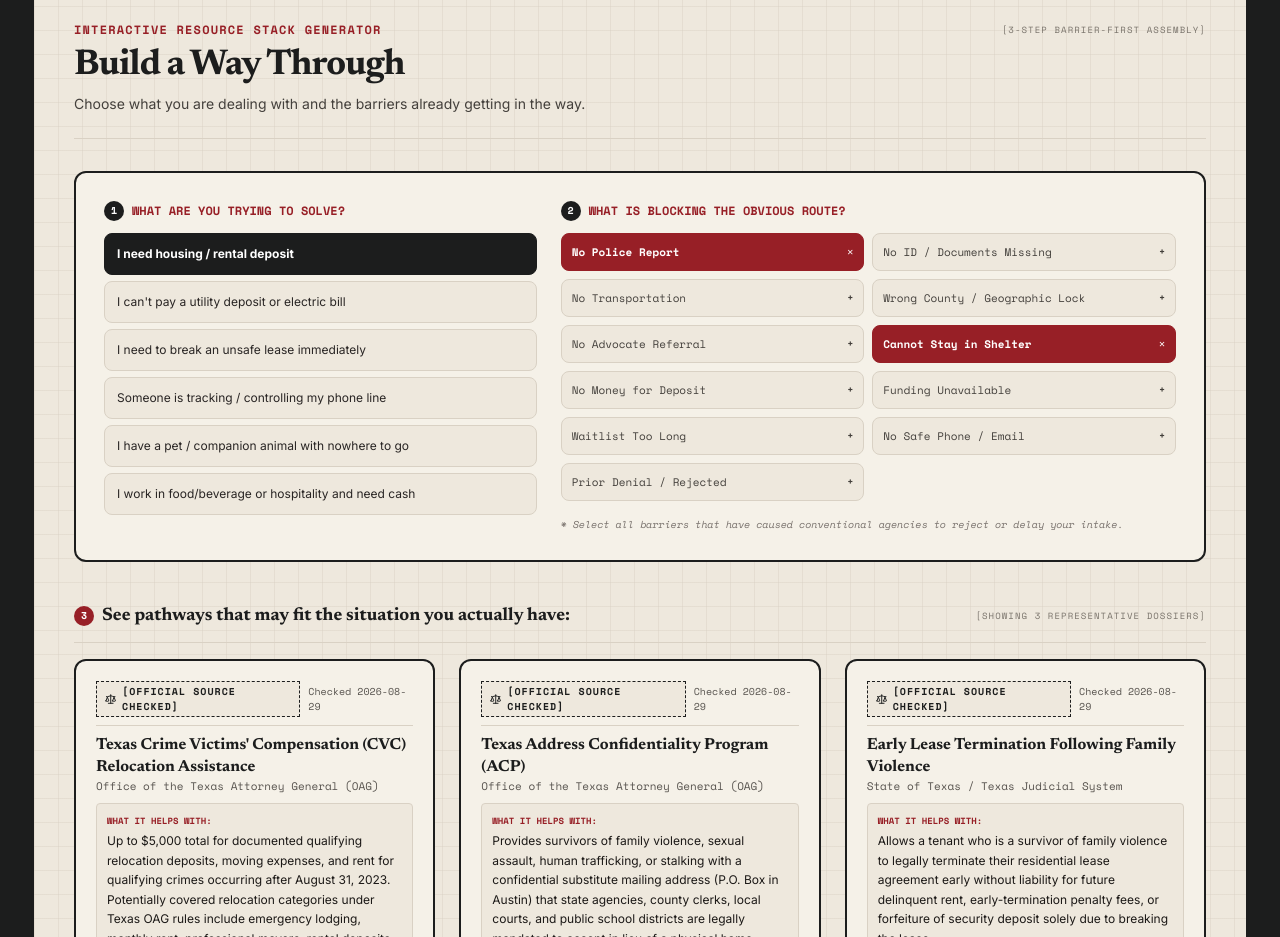
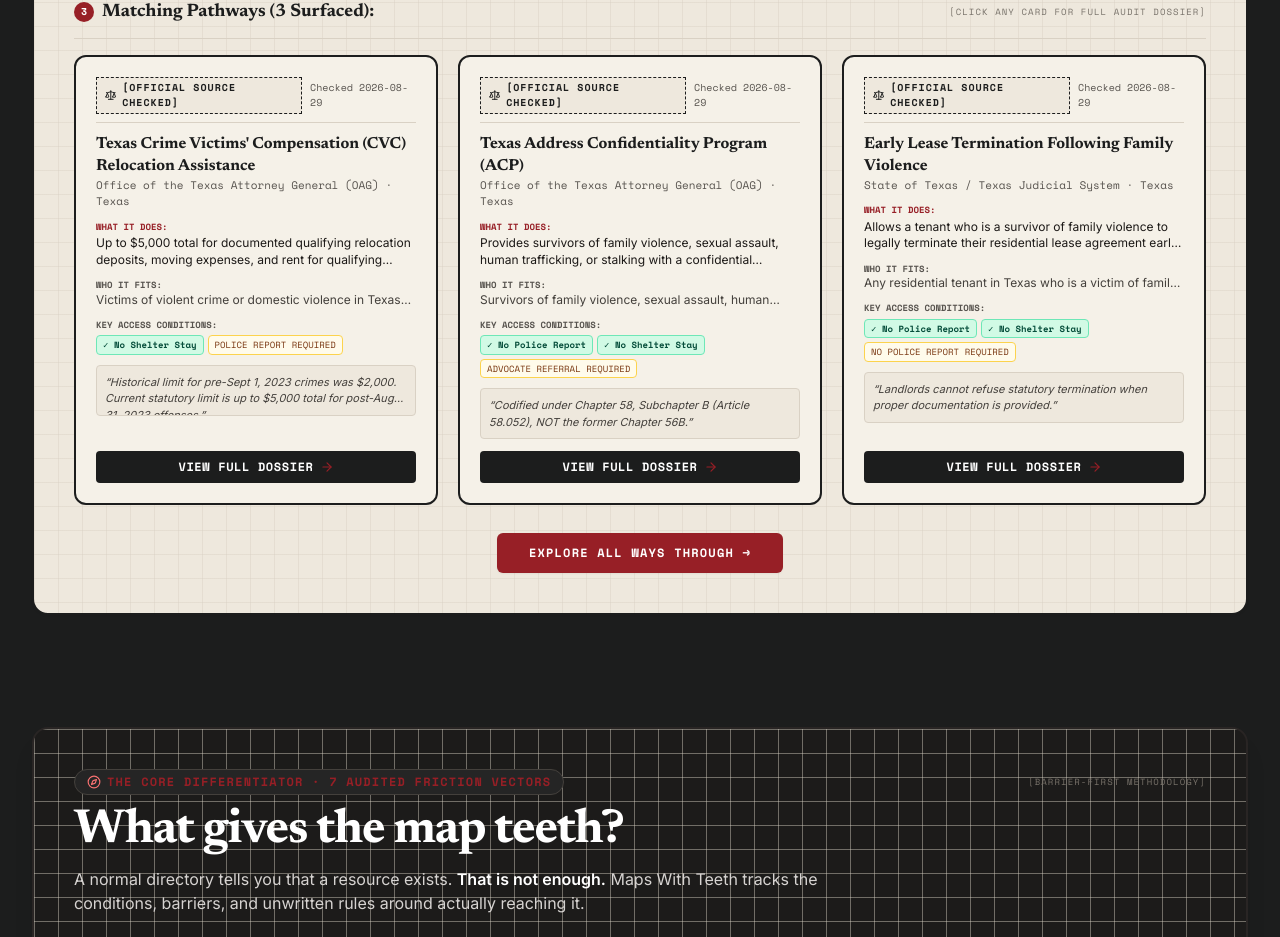
Before and after one commit to rouguemuse/mapswithteeth, a Next.js app: page / in a window 1280 px wide. Shown: the part 2640-3577 px from the top of the page. Built offline with nearby package versions, Linux system fonts and the light colour scheme.

Commit message:
feat(hierarchy): lock refined homepage sequence with prioritized problem entry, elevated teeth section, and shortened scannable cards

```diff
--- a/src/app/page.tsx
+++ b/src/app/page.tsx
@@ -1,9 +1,9 @@
 import React from "react";
 import { HeroThesisSection } from "@/components/home/HeroThesisSection";
-import { TexasVsNationwideSection } from "@/components/home/TexasVsNationwideSection";
 import { WhatAreYouTryingToSolveSection } from "@/components/home/WhatAreYouTryingToSolveSection";
 import { BuildAWayThroughSection } from "@/components/home/BuildAWayThroughSection";
 import { TheTeethSection } from "@/components/home/TheTeethSection";
+import { TexasVsNationwideSection } from "@/components/home/TexasVsNationwideSection";
 import { HowWeKnowSection } from "@/components/home/HowWeKnowSection";
 import { BuiltTestingProposedSection } from "@/components/home/BuiltTestingProposedSection";
 import { BridgeSection } from "@/components/home/BridgeSection";
@@ -12,45 +12,45 @@ import { StakeholderFeedbackSection } from "@/components/feedback/StakeholderFee
 export default function HomePage() {
   return (
     <div className="space-y-20 sm:space-y-28 pb-24 select-none font-sans">
-      {/* 1. Hero — 60/40 Asymmetric Framing with System Access Flow Diagram */}
+      {/* 1. Hero — Open Cartographic Annotated Flow */}
       <HeroThesisSection />
 
-      {/* 2. Immediately Clarify Texas vs. Nationwide */}
+      {/* 2. What are you actually trying to solve? (Immediate User-Centered Problem Entry) */}
+      <section className="max-w-7xl mx-auto px-4 sm:px-6 lg:px-8">
+        <WhatAreYouTryingToSolveSection />
+      </section>
+
+      {/* 3. Build a Way Through (Interactive 3-Step Stack Generator) */}
+      <section className="max-w-7xl mx-auto px-4 sm:px-6 lg:px-8">
+        <BuildAWayThroughSection />
+      </section>
+
+      {/* 4. The Teeth: What Blocks Access (Core Visual Differentiator) */}
+      <section className="max-w-7xl mx-auto px-4 sm:px-6 lg:px-8">
+        <TheTeethSection />
+      </section>
+
+      {/* 5. Texas Deep Dive / Other Ways Through / Ask Us to Look */}
       <section className="max-w-7xl mx-auto px-4 sm:px-6 lg:px-8">
         <TexasVsNationwideSection />
       </section>
 
-      {/* 3. “What are you trying to solve?” Problem-First Cards */}
-      <section className="max-w-7xl mx-auto px-4 sm:px-6 lg:px-8">
-        <WhatAreYouTryingToSolveSection />
-      </section>
-
-      {/* 4. Ways Through Interactive Resource Stack (“Build a Way Through”) */}
-      <section className="max-w-7xl mx-auto px-4 sm:px-6 lg:px-8">
-        <BuildAWayThroughSection />
-      </section>
-
-      {/* 5. Explain “The Teeth” — 7 Friction Levers */}
-      <section className="max-w-7xl mx-auto px-4 sm:px-6 lg:px-8">
-        <TheTeethSection />
-      </section>
-
-      {/* 6. How We Know What We Know — 5 Verification Tiers */}
+      {/* 6. How We Know What We Know (5 Verification Tiers) */}
       <section className="max-w-7xl mx-auto px-4 sm:px-6 lg:px-8">
         <HowWeKnowSection />
       </section>
 
-      {/* 7. Built / Testing / Proposed Roadmap */}
+      {/* 7. Built / Testing / Proposed (Stage-Disclosure Roadmap) */}
       <section className="max-w-7xl mx-auto px-4 sm:px-6 lg:px-8">
         <BuiltTestingProposedSection />
       </section>
 
-      {/* 8. Bridge — Lightweight Continuity Architecture */}
+      {/* 8. Bridge / Continuity Architecture */}
       <section className="max-w-7xl mx-auto px-4 sm:px-6 lg:px-8">
         <BridgeSection />
       </section>
 
-      {/* 9. Help Pressure-Test the Map — Stakeholder & Community Feedback */}
+      {/* 9. Pressure-Test the Model / Stakeholder & Community Feedback */}
       <section className="max-w-7xl mx-auto px-4 sm:px-6 lg:px-8">
         <StakeholderFeedbackSection />
       </section>
--- a/src/components/home/BuildAWayThroughSection.tsx
+++ b/src/components/home/BuildAWayThroughSection.tsx
@@ -17,6 +17,7 @@ import {
   ExternalLink,
   SlidersHorizontal,
   Compass,
+  Sparkles
 } from "lucide-react";
 
 export function BuildAWayThroughSection() {
@@ -56,7 +57,7 @@ export function BuildAWayThroughSection() {
     );
   };
 
-  // Filter resources dynamically to select 3 high-detail representative pathways
+  // Filter resources dynamically to select 3 representative pathways
   const surfacedResources = React.useMemo(() => {
     let pool = PUBLIC_RESOURCES;
 
@@ -99,7 +100,6 @@ export function BuildAWayThroughSection() {
       );
     }
 
-    // Default top 3 representative resources
     if (pool.length < 3) {
       pool = PUBLIC_RESOURCES;
     }
@@ -142,7 +142,7 @@ export function BuildAWayThroughSection() {
               <button
                 key={opt.id}
                 onClick={() => setSelectedProblem(opt.id)}
-                className={`w-full text-left p-3 rounded-lg border text-xs transition-all font-sans ${
+                className={`w-full text-left p-2.5 rounded-lg border text-xs transition-all font-sans ${
                   selectedProblem === opt.id
                     ? "bg-[#1C1D1D] text-white font-bold border-[#1C1D1D] shadow-xs"
                     : "bg-[#EEE8DD] text-stone-800 border-[#D9D1C4] hover:border-[#1C1D1D]"
@@ -190,26 +190,26 @@ export function BuildAWayThroughSection() {
         </div>
       </div>
 
-      {/* Step 3: 3 Rich Representative Results */}
+      {/* Step 3: Streamlined & Scannable Resource Cards */}
       <div className="space-y-4 pt-2">
         <div className="flex flex-wrap items-center justify-between gap-2 border-b border-[#D9D1C4] pb-3">
           <div className="flex items-center gap-2 text-[#1C1D1D] font-serif font-bold text-lg">
             <span className="w-5 h-5 rounded-full bg-[#971F26] text-white flex items-center justify-center text-[10px] font-mono">
               3
             </span>
-            <span>See pathways that may fit the situation you actually have:</span>
+            <span>Matching Pathways ({surfacedResources.length} Surfaced):</span>
           </div>
-          <span className="coord-tick">[SHOWING 3 REPRESENTATIVE DOSSIERS]</span>
+          <span className="coord-tick">[CLICK ANY CARD FOR FULL AUDIT DOSSIER]</span>
         </div>
 
-        <div className="grid gap-6 md:grid-cols-3">
+        <div className="grid gap-5 md:grid-cols-3">
           {surfacedResources.map((resource) => (
             <div
               key={resource.id}
-              className="bg-[#F5F1E8] border-2 border-[#1C1D1D] rounded-xl p-5 flex flex-col justify-between hover:shadow-md transition-all shadow-xs space-y-4"
+              className="bg-[#F5F1E8] border-2 border-[#1C1D1D] rounded-xl p-5 flex flex-col justify-between hover:shadow-md transition-all shadow-xs space-y-3"
             >
-              {/* Card Header & Verification */}
-              <div className="space-y-2">
+              <div className="space-y-2.5">
+                {/* 1. Verification Status & Timestamp */}
                 <div className="flex items-center justify-between gap-2 border-b border-[#D9D1C4] pb-2">
                   <VerificationBadge status={resource.verificationStatus} />
                   <span className="text-[10px] font-mono text-stone-600">
@@ -217,54 +217,49 @@ export function BuildAWayThroughSection() {
                   </span>
                 </div>
 
+                {/* Title & Organization */}
                 <div>
                   <h3 className="text-base font-serif font-bold text-[#1C1D1D] leading-snug">
                     {resource.name}
                   </h3>
                   <p className="text-[11px] font-mono text-stone-600">
-                    {resource.organization}
+                    {resource.organization} · {resource.county ? `${resource.county} Co., TX` : (resource.state === 'TX' ? 'Texas' : 'Nationwide')}
                   </p>
                 </div>
 
-                {/* Expose: What it helps with */}
-                <div className="p-2.5 bg-[#EEE8DD] rounded border border-[#D9D1C4] space-y-1">
+                {/* 2. What It Does */}
+                <div className="space-y-0.5">
                   <span className="text-[9px] font-mono uppercase font-bold text-[#971F26] block">
-                    WHAT IT HELPS WITH:
+                    WHAT IT DOES:
                   </span>
-                  <p className="text-xs text-stone-900 font-sans leading-relaxed">
+                  <p className="text-xs text-stone-900 font-sans leading-snug line-clamp-2">
                     {resource.whatItCanHelpWith || resource.whatItActuallyProvides}
                   </p>
                 </div>
 
-                {/* Expose: Who can use it & Where it works */}
-                <div className="grid grid-cols-2 gap-2 text-[11px] font-mono text-stone-800">
-                  <div className="p-2 bg-[#EEE8DD] rounded border border-[#D9D1C4]">
-                    <span className="text-[9px] text-stone-500 uppercase block font-bold">WHO CAN USE:</span>
-                    <span className="truncate block">{resource.eligibility}</span>
-                  </div>
-                  <div className="p-2 bg-[#EEE8DD] rounded border border-[#D9D1C4]">
-                    <span className="text-[9px] text-stone-500 uppercase block font-bold">WHERE IT WORKS:</span>
-                    <span className="truncate block">{resource.county ? `${resource.county} Co., TX` : (resource.state === 'TX' ? 'Texas Statewide' : 'Nationwide')}</span>
-                  </div>
+                {/* 3. Who It Fits */}
+                <div className="text-[11px] font-sans text-stone-800">
+                  <strong className="font-mono text-[9px] uppercase text-stone-600 block font-bold">WHO IT FITS:</strong>
+                  <p className="text-xs text-stone-700 line-clamp-1">{resource.eligibility}</p>
                 </div>
 
-                {/* Expose: Known Barriers / Friction */}
+                {/* 4. Key Barriers Bypassed / Access Conditions */}
                 <div className="space-y-1">
                   <span className="text-[9px] font-mono uppercase font-bold text-stone-600 block">
-                    KNOWN ACCESS CONDITIONS:
+                    KEY ACCESS CONDITIONS:
                   </span>
                   <div className="flex flex-wrap gap-1">
                     {resource.policeReportRequired === false && (
                       <span className="text-[9px] px-1.5 py-0.5 bg-emerald-100 border border-emerald-300 text-emerald-900 rounded font-mono font-bold">
-                        ✓ No Police Report Required
+                        ✓ No Police Report
                       </span>
                     )}
                     {resource.shelterConnectionRequired === false && (
                       <span className="text-[9px] px-1.5 py-0.5 bg-emerald-100 border border-emerald-300 text-emerald-900 rounded font-mono font-bold">
-                        ✓ No Shelter Stay Required
+                        ✓ No Shelter Stay
                       </span>
                     )}
-                    {resource.accessFrictions.slice(0, 2).map((f, i) => (
+                    {resource.accessFrictions.slice(0, 1).map((f, i) => (
                       <span key={i} className="text-[9px] px-1.5 py-0.5 bg-amber-50 border border-amber-300 text-amber-900 rounded font-mono">
                         {f.replace(/_/g, " ")}
                       </span>
@@ -272,21 +267,20 @@ export function BuildAWayThroughSection() {
                   </div>
                 </div>
 
-                {/* Expose: What you'll need */}
-                <div className="text-[11px] font-sans text-stone-700">
-                  <strong className="font-mono text-[10px] text-stone-900 uppercase">What you&apos;ll need: </strong>
-                  {resource.documentationRequired.length > 0
-                    ? resource.documentationRequired.slice(0, 2).join(", ")
-                    : "Self-attestation or standard intake."}
-                </div>
+                {/* 5. Why It May Be Useful */}
+                {resource.notes && (
+                  <div className="p-2 bg-[#EEE8DD] rounded border border-[#D9D1C4] text-[11px] text-stone-700 italic font-sans line-clamp-2">
+                    &ldquo;{resource.notes}&rdquo;
+                  </div>
+                )}
               </div>
 
-              {/* Action Button to Open Full Dossier Modal */}
+              {/* Action Button: View Full Dossier */}
               <button
                 onClick={() => setActiveModalResource(resource)}
-                className="w-full py-2 bg-[#1C1D1D] hover:bg-stone-800 text-white rounded text-xs font-mono font-bold uppercase tracking-wider flex items-center justify-center gap-1.5 transition-colors"
+                className="w-full mt-2 py-2 bg-[#1C1D1D] hover:bg-stone-800 text-white rounded text-xs font-mono font-bold uppercase tracking-wider flex items-center justify-center gap-1.5 transition-colors"
               >
-                <span>View Full Verification Dossier</span>
+                <span>View Full Dossier</span>
                 <ArrowRight className="w-3.5 h-3.5 text-[#971F26]" />
               </button>
             </div>
@@ -294,10 +288,10 @@ export function BuildAWayThroughSection() {
         </div>
 
         {/* Explore All CTA */}
-        <div className="pt-4 flex justify-center">
+        <div className="pt-3 flex justify-center">
           <Link
             href="/find-help"
-            className="px-8 py-3.5 bg-[#971F26] hover:bg-red-900 text-white rounded-md text-xs font-mono font-bold uppercase tracking-widest flex items-center gap-2 shadow-sm transition-all"
+            className="px-8 py-3 bg-[#971F26] hover:bg-red-900 text-white rounded-md text-xs font-mono font-bold uppercase tracking-widest flex items-center gap-2 shadow-sm transition-all"
           >
             <span>Explore all Ways Through →</span>
           </Link>
--- a/src/components/home/TheTeethSection.tsx
+++ b/src/components/home/TheTeethSection.tsx
@@ -8,112 +8,134 @@ import {
   Car,
   AlertTriangle,
   Compass,
+  Sparkles,
+  Layers
 } from "lucide-react";
 
 export function TheTeethSection() {
   const teethPillars = [
     {
       title: "Eligibility",
-      description: "Who qualifies — and who gets screened out.",
+      subtitle: "Who qualifies — and who gets screened out.",
       icon: SlidersHorizontal,
       code: "01",
+      detail: "Income limits, household definitions, categorical exclusions.",
     },
     {
       title: "Documentation",
-      description: "What you must produce before anyone will act.",
+      subtitle: "What you must produce before anyone will act.",
       icon: FileText,
       code: "02",
+      detail: "Photo ID, birth certificates, pay stubs, police reports, protective orders.",
     },
     {
       title: "Geography",
-      description: "County, city, ZIP, jurisdiction, residency and service-area restrictions.",
+      subtitle: "County, city, ZIP, jurisdiction, residency and service-area restrictions.",
       icon: MapPin,
       code: "03",
+      detail: "County line locks, municipal boundaries, residency tenure minimums.",
     },
     {
       title: "Referral Gates",
-      description: "Whether you can apply yourself or need an advocate, shelter, caseworker, officer, employer, school or other intermediary.",
+      subtitle: "Whether you can apply yourself or need an intermediary.",
       icon: KeyRound,
       code: "04",
+      detail: "Shelter advocate, caseworker, officer, employer, or institutional sponsor required.",
     },
     {
       title: "Timing",
-      description: "Waitlists, application windows, deadlines and funding cycles.",
+      subtitle: "Waitlists, application windows, deadlines and funding cycles.",
       icon: Clock,
       code: "05",
+      detail: "Monthly funding caps exhausted in hours, multi-month queues, retroactive deadlines.",
     },
     {
       title: "Access Conditions",
-      description: "Transportation, phone, internet, appointment, in-person or shelter-stay requirements.",
+      subtitle: "Physical and technical hurdles required to apply.",
       icon: Car,
       code: "06",
+      detail: "Transportation, phone line, in-person appointments, or mandatory shelter stays.",
     },
     {
       title: "Current Friction",
-      description: "Funding freezes, disconnected numbers, programs that technically exist but are not currently usable.",
+      subtitle: "Programs that exist on paper but are not currently usable.",
       icon: AlertTriangle,
       code: "07",
+      detail: "Funding freezes, unstaffed intake lines, paused applications, broken portals.",
     },
   ];
 
   return (
-    <section className="space-y-8 select-none font-sans">
-      {/* Section Header */}
-      <div className="border-b border-[#D9D1C4] pb-6 space-y-2">
+    <section className="bg-[#1C1B1A] text-[#F5F1E8] rounded-2xl p-6 sm:p-10 border-2 border-stone-800 shadow-xl space-y-8 select-none font-sans relative overflow-hidden bg-grid-diagram">
+      {/* Editorial Header */}
+      <div className="border-b border-stone-800 pb-6 space-y-3">
         <div className="flex flex-wrap items-center justify-between gap-2">
-          <span className="text-xs font-mono uppercase tracking-widest text-[#971F26] font-bold flex items-center gap-1.5">
-            <Compass className="w-3.5 h-3.5" />
-            <span>THE BARRIER-FIRST METHODOLOGY</span>
+          <span className="text-xs font-mono uppercase tracking-widest text-[#971F26] font-bold flex items-center gap-1.5 bg-[#252525] px-3 py-1 rounded-full border border-stone-700">
+            <Compass className="w-3.5 h-3.5 text-red-400" />
+            <span>THE CORE DIFFERENTIATOR · 7 AUDITED FRICTION VECTORS</span>
           </span>
-          <span className="coord-tick">[7 FRICTION LEVERS AUDITED]</span>
+          <span className="coord-tick text-stone-400">[BARRIER-FIRST METHODOLOGY]</span>
         </div>
 
-        <h2 className="text-3xl sm:text-4xl font-serif font-bold text-[#1C1D1D] tracking-tight">
+        <h2 className="text-3xl sm:text-4xl lg:text-5xl font-serif font-bold text-white tracking-tight">
           What gives the map teeth?
         </h2>
 
-        <p className="text-xs sm:text-sm text-stone-700 max-w-3xl leading-relaxed font-sans">
-          A normal directory tells you that a resource exists. That is not enough. Maps With Teeth also tracks the conditions around actually reaching it.
+        <p className="text-sm sm:text-base text-stone-300 max-w-3xl leading-relaxed font-sans">
+          A normal directory tells you that a resource exists. <strong className="text-white font-semibold">That is not enough.</strong> Maps With Teeth tracks the conditions, barriers, and unwritten rules around actually reaching it.
         </p>
       </div>
 
-      {/* 7 Teeth Pillars Grid */}
-      <div className="grid gap-4 sm:grid-cols-2 lg:grid-cols-3 xl:grid-cols-4">
+      {/* The 7 Teeth Pillars Grid + Centerpiece Callout */}
+      <div className="grid gap-4 sm:grid-cols-2 lg:grid-cols-4">
         {teethPillars.map((pillar) => {
           const Icon = pillar.icon;
           return (
             <div
               key={pillar.title}
-              className="bg-[#EEE8DD] border-2 border-[#1C1D1D] rounded-xl p-5 space-y-3 shadow-2xs hover:shadow-sm transition-all"
+              className="bg-[#242424] hover:bg-[#2A2A2A] border border-stone-700 hover:border-[#971F26] rounded-xl p-5 space-y-3 transition-all group shadow-sm flex flex-col justify-between"
             >
-              <div className="flex items-center justify-between border-b border-[#D9D1C4] pb-2 font-mono text-[10px]">
-                <span className="text-[#971F26] font-bold">THE TEETH · {pillar.code}</span>
-                <Icon className="w-4 h-4 text-[#1C1D1D]" />
+              <div className="space-y-2">
+                <div className="flex items-center justify-between border-b border-stone-800 pb-2.5 font-mono text-[10px]">
+                  <span className="text-red-400 font-bold tracking-widest">
+                    THE TEETH · {pillar.code}
+                  </span>
+                  <div className="w-6 h-6 rounded bg-[#1C1B1A] border border-stone-700 flex items-center justify-center text-stone-300 group-hover:text-red-400">
+                    <Icon className="w-3.5 h-3.5" />
+                  </div>
                 </div>
 
-              <h3 className="text-base font-serif font-bold text-[#1C1D1D]">
+                <h3 className="text-base font-serif font-bold text-white group-hover:text-amber-200 transition-colors">
                   {pillar.title}
                 </h3>
 
-              <p className="text-xs text-stone-700 leading-relaxed font-sans">
-                {pillar.description}
+                <p className="text-xs text-stone-300 font-sans leading-relaxed font-medium">
+                  {pillar.subtitle}
+                </p>
+              </div>
+
+              <p className="text-[11px] text-stone-400 font-mono italic pt-2 border-t border-stone-800/80">
+                {pillar.detail}
               </p>
             </div>
           );
         })}
 
-        {/* Featured Callout Card */}
-        <div className="bg-[#1C1D1D] text-[#F5F1E8] border-2 border-[#1C1D1D] rounded-xl p-6 flex flex-col justify-between shadow-sm sm:col-span-2 lg:col-span-3 xl:col-span-1">
+        {/* Highlight Thesis Callout Card */}
+        <div className="bg-gradient-to-br from-[#7A2026] to-[#451014] text-white border-2 border-red-800 rounded-xl p-6 flex flex-col justify-between shadow-lg sm:col-span-2 lg:col-span-1">
+          <div className="space-y-1">
             <span className="text-[10px] font-mono text-amber-300 uppercase tracking-widest font-bold block">
-            CORE PRINCIPLE
+              PROJECT THESIS
             </span>
-          <div className="my-auto py-2">
-            <p className="text-xl sm:text-2xl font-serif font-bold text-white italic leading-tight">
+            <div className="pt-2">
+              <p className="text-2xl sm:text-3xl font-serif font-bold text-white italic leading-tight">
                 &ldquo;Listed does not mean reachable.&rdquo;
               </p>
             </div>
-          <p className="text-[11px] text-stone-400 font-sans leading-relaxed">
-            We track the real friction points so people don&apos;t waste critical time pursuing dead ends.
+          </div>
+
+          <p className="text-xs text-red-100 font-sans leading-relaxed mt-4 pt-3 border-t border-red-800/60">
+            We map the friction points before people invest critical emotional energy and time in pathways that lead to dead ends.
           </p>
         </div>
       </div>
```
Also changed, not shown: src/components/home/TexasVsNationwideSection.tsx (+4 -4 lines). Lines whose indentation alone changed are shown as unchanged.
